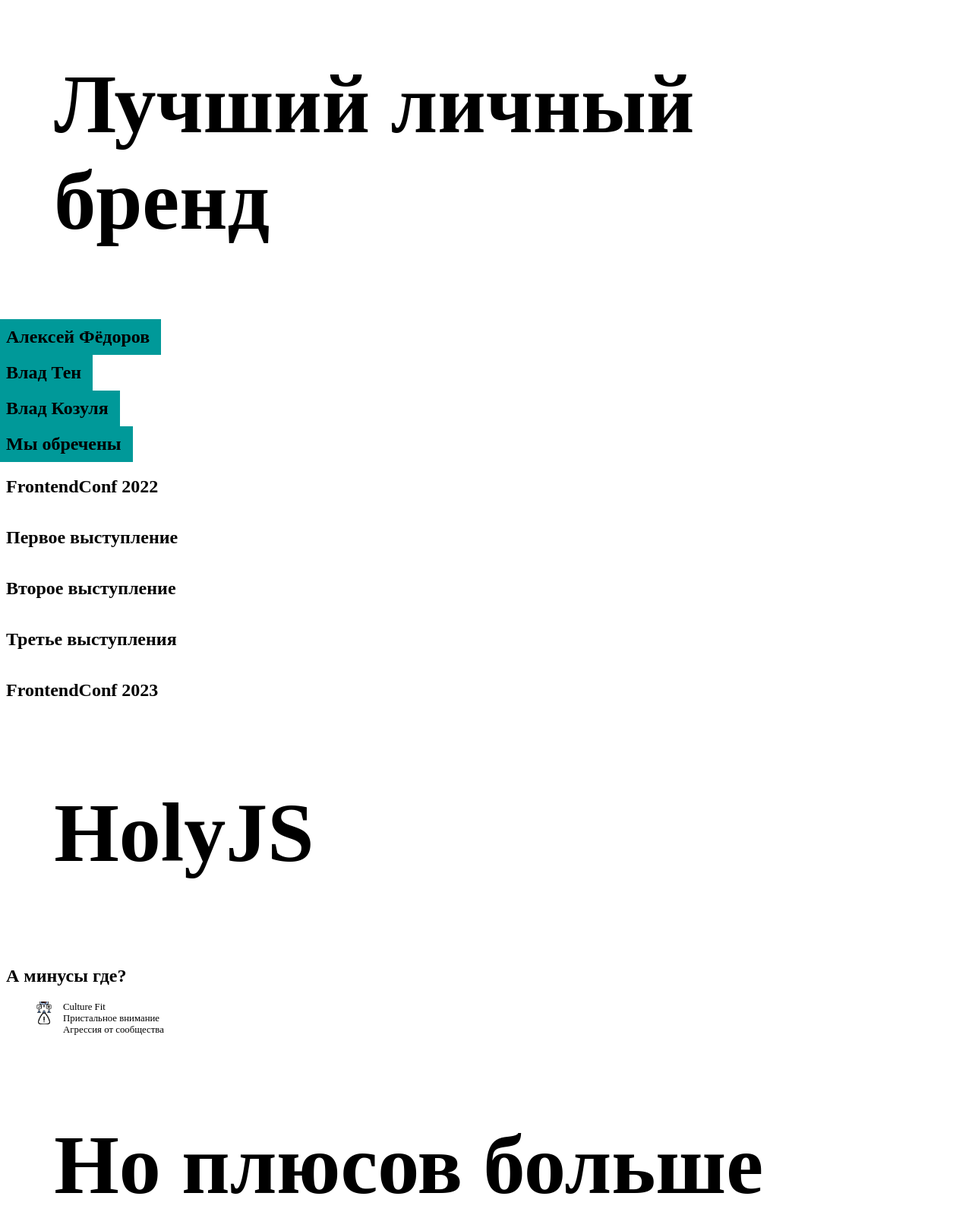
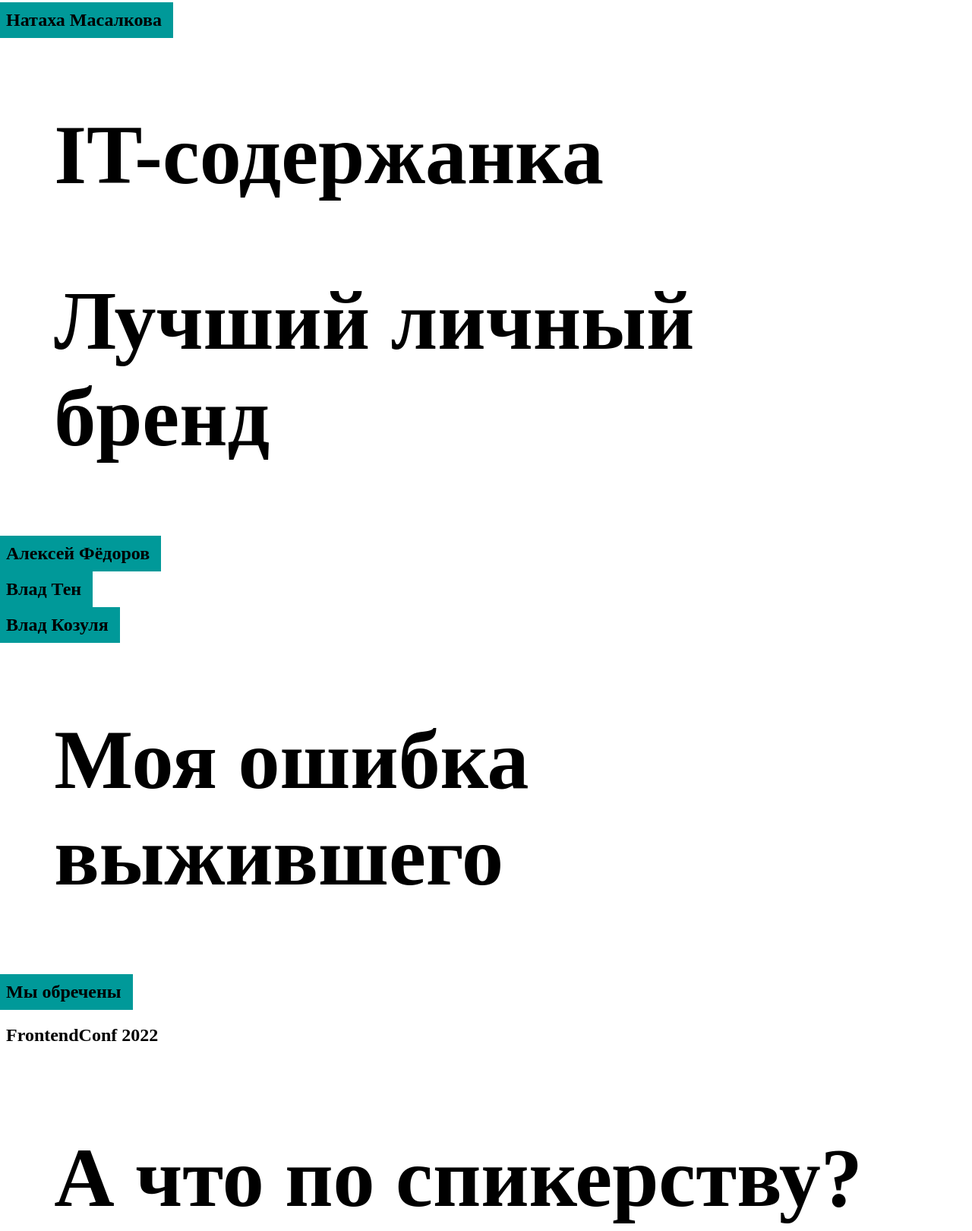
Before and after one commit to tgafiulin/HOLY2023, a plain HTML site: page index.html in a window 1280 px wide. Shown: the part 3260-4880 px from the top of the page at 76% size. Drawn offline with Linux system fonts and the light colour scheme; a script that the page names is missing; files whose address does not match are found by name.

Commit message:
last change

```diff
--- a/index.html
+++ b/index.html
@@ -196,6 +196,15 @@
         <img src="./pictures/zhyla.jpg">
     </section>
 
+    <section class="slide h-fullimage">
+        <h2>Натаха Масалкова</h2>
+        <img src="./pictures/nataha.jpg">
+    </section>
+
+    <section class="slide">
+        <h2 class="shout shrink">IT-содержанка</h2>
+    </section>
+
     <section class="slide">
         <h2 class="shout shrink">Лучший личный бренд</h2>
     </section>
@@ -215,6 +224,10 @@
         <img src="./pictures/kozulya.jpg">
     </section>
 
+    <section class="slide">
+        <h2 class="shout shrink">Моя ошибка выжившего</h2>
+    </section>
+
     <section class="slide h-fullimage">
         <h2 class="shrink">Мы обречены</h2>
         <img src="./pictures/myobrecheny.jpg">
@@ -229,6 +242,10 @@
             <h2>FrontendConf 2022</h2>
         </div>
         <img src="./pictures/frontendconf.jpg" alt="Avatar">
+    </section>
+
+    <section class="slide">
+        <h2 class="shout shrink">А что по спикерству?</h2>
     </section>
 
     <section class="slide text-with-image">
@@ -303,6 +320,10 @@
     </section>
 
     <section class="slide">
+        <h2 class="shout shrink">Анекдот</h2>
+    </section>
+
+    <section class="slide">
         <h2 class="shout shrink">Спасибо за внимание</h2>
     </section>
 
```
Also changed, not shown: pictures/nataha.jpg (added).
